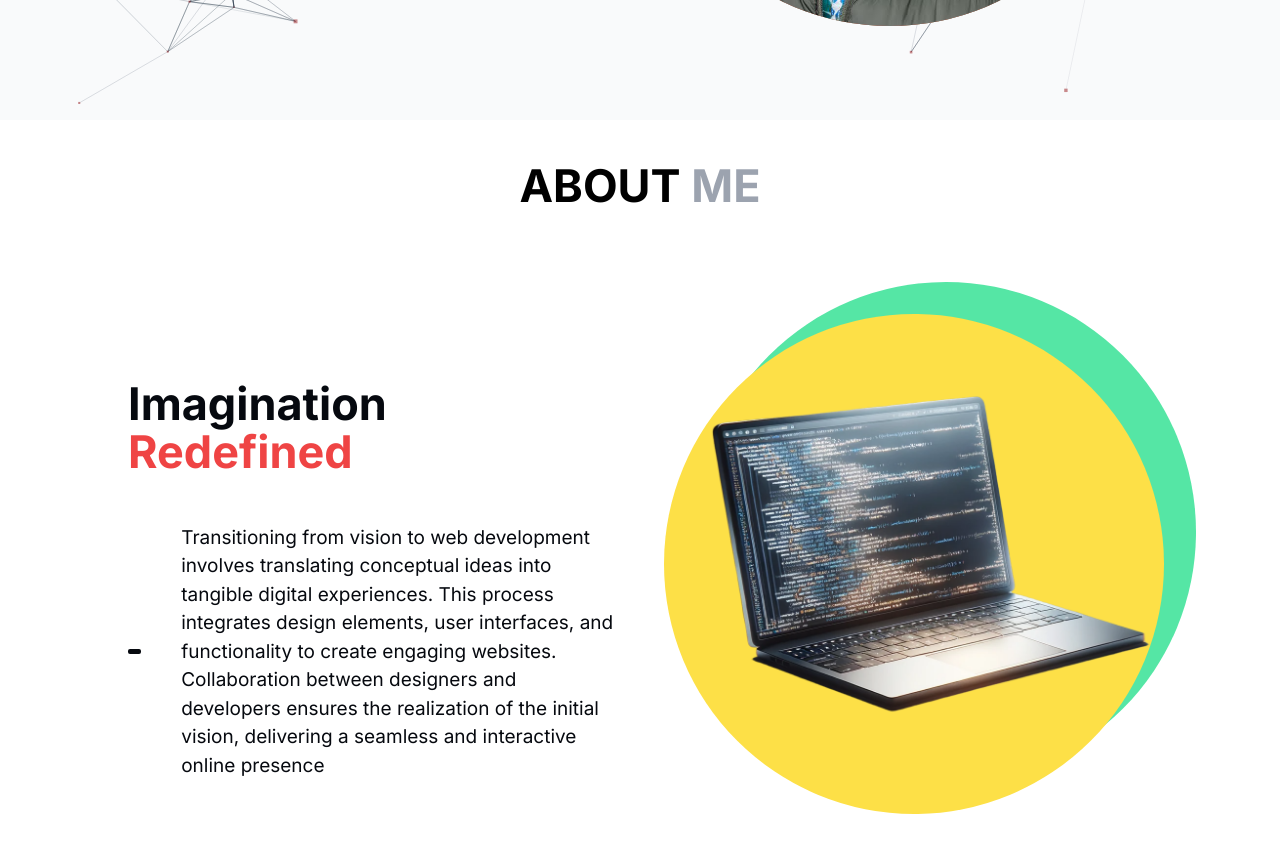
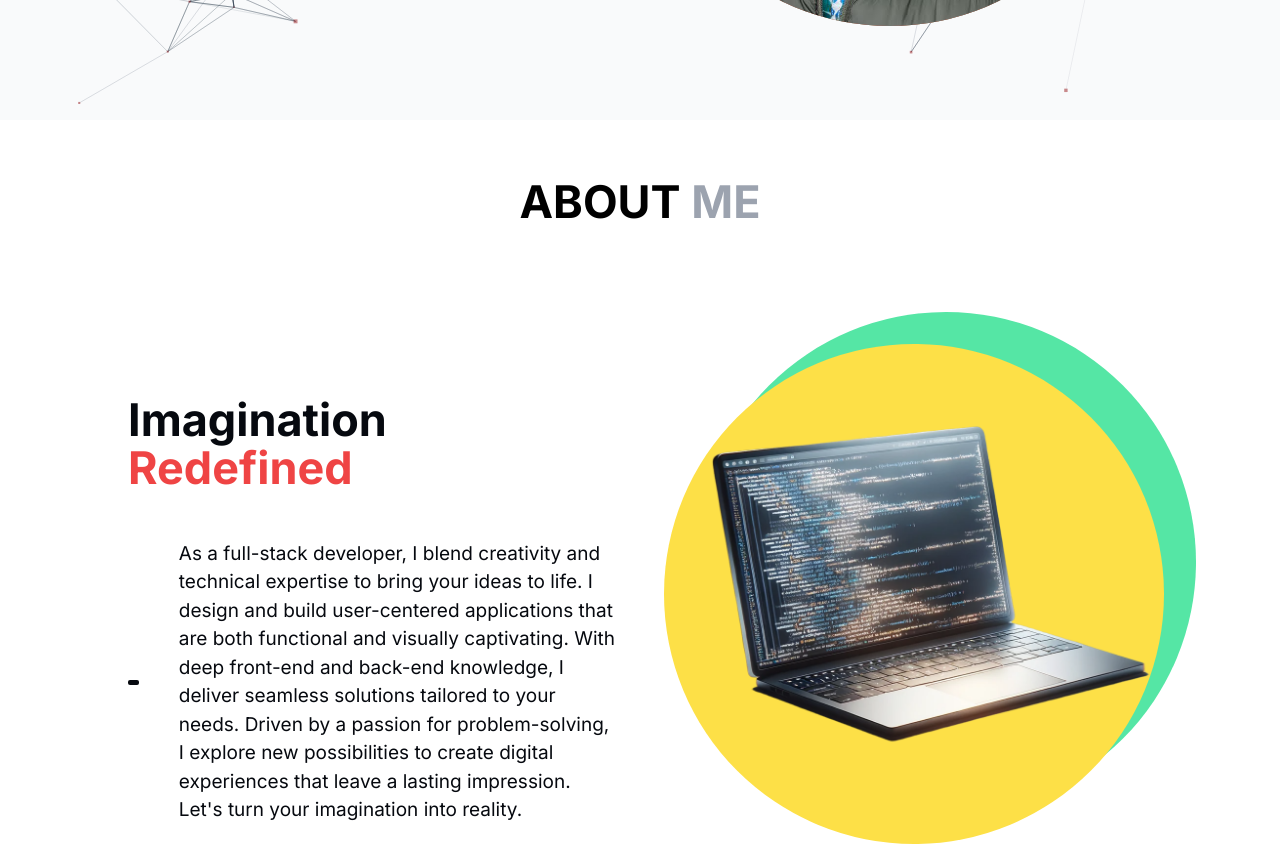
Before and after one commit to Ianodad/masterportfolio, a Next.js app: page / in a window 1280 px wide. Shown: the part 680-1526 px from the top of the page. Built offline with nearby package versions, Linux system fonts and the light colour scheme.

Commit message:
added bio

```diff
--- a/src/components/About.tsx
+++ b/src/components/About.tsx
@@ -8,7 +8,7 @@ export const About = () => {
     <motion.section
       ref={ref}
       id="about"
-      className="bg-white dark:bg-cm-blue-950 pb-[3rem] pt-[3rem] md:pt-[2rem]"
+      className="bg-white dark:bg-cm-blue-950 pb-[3rem] pt-[3rem] md:pt-[3rem]"
       initial={{ opacity: 0, y: 100 }}
       animate={{ opacity: 1, y: 0 }}
       transition={{ delay: 0.175 }}
@@ -24,12 +24,14 @@ export const About = () => {
           <div className="mb-[3rem] flex items-center md:space-x-10 ">
             <span className="w-[100px] hidden md:block h-[5px] bg-cm-blue-950 dark:text-cm-blue-50 rounded-sm"></span>
             <p className="text-[19px] text-cm-blue-950 dark:text-cm-blue-50">
-              Transitioning from vision to web development involves translating
-              conceptual ideas into tangible digital experiences. This process
-              integrates design elements, user interfaces, and functionality to
-              create engaging websites. Collaboration between designers and
-              developers ensures the realization of the initial vision,
-              delivering a seamless and interactive online presence
+              As a full-stack developer, I blend creativity and technical
+              expertise to bring your ideas to life. I design and build
+              user-centered applications that are both functional and visually
+              captivating. With deep front-end and back-end knowledge, I deliver
+              seamless solutions tailored to your needs. Driven by a passion for
+              problem-solving, I explore new possibilities to create digital
+              experiences that leave a lasting impression. Let&apos;s turn your
+              imagination into reality.
             </p>
           </div>
         </div>
--- a/src/components/Experience.tsx
+++ b/src/components/Experience.tsx
@@ -61,7 +61,7 @@ export const Experience = () => {
               <p className="!mt-1 !font-normal text-gray-700 dark:text-white/75">
                 {item.description}
               </p>
-              <p className="font-normal !mt-0">{item.tools}</p>
+              {/* <p className="font-normal !mt-0">{item.tools}</p> */}
             </VerticalTimelineElement>
           </React.Fragment>
         ))}
```
